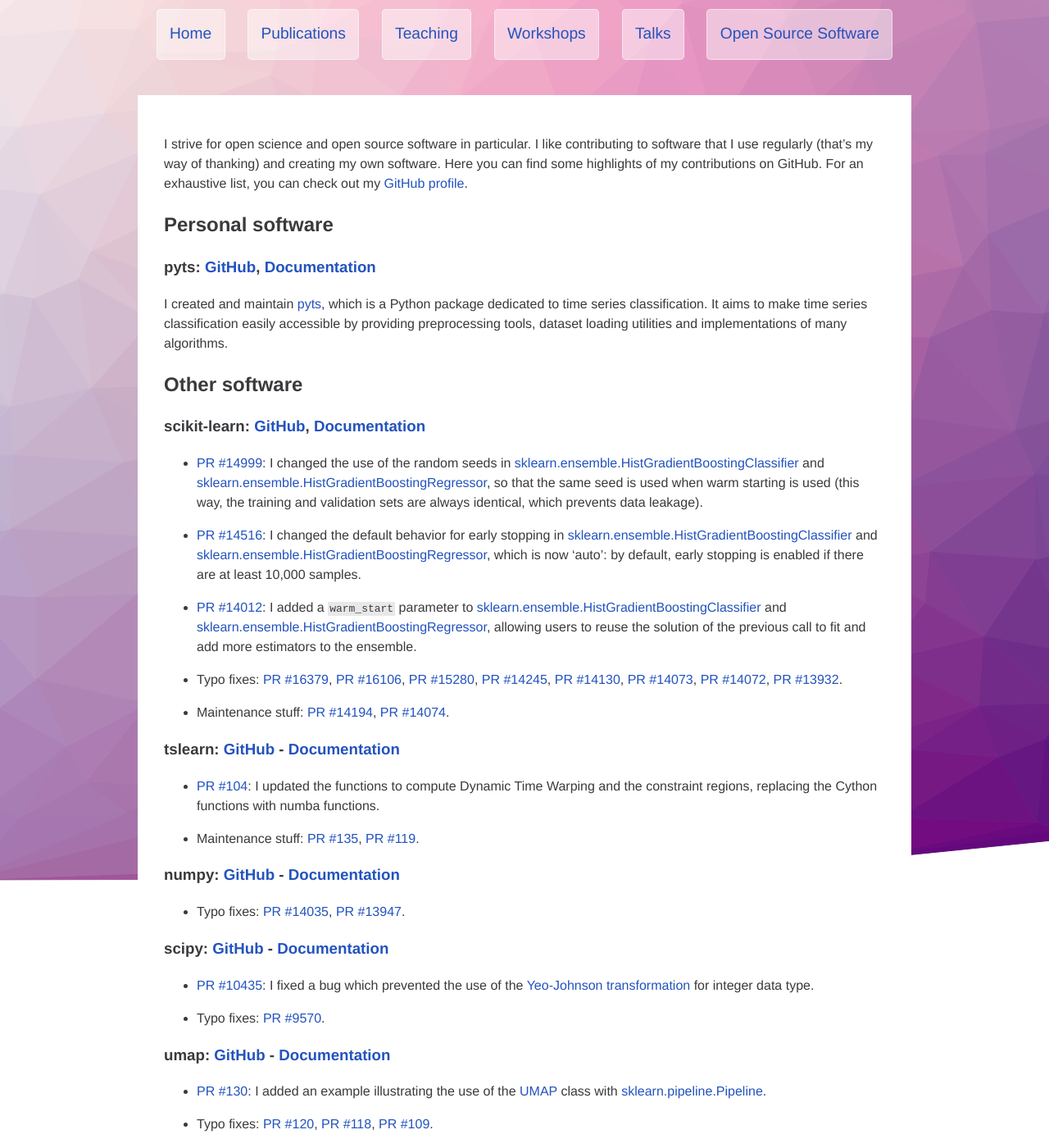
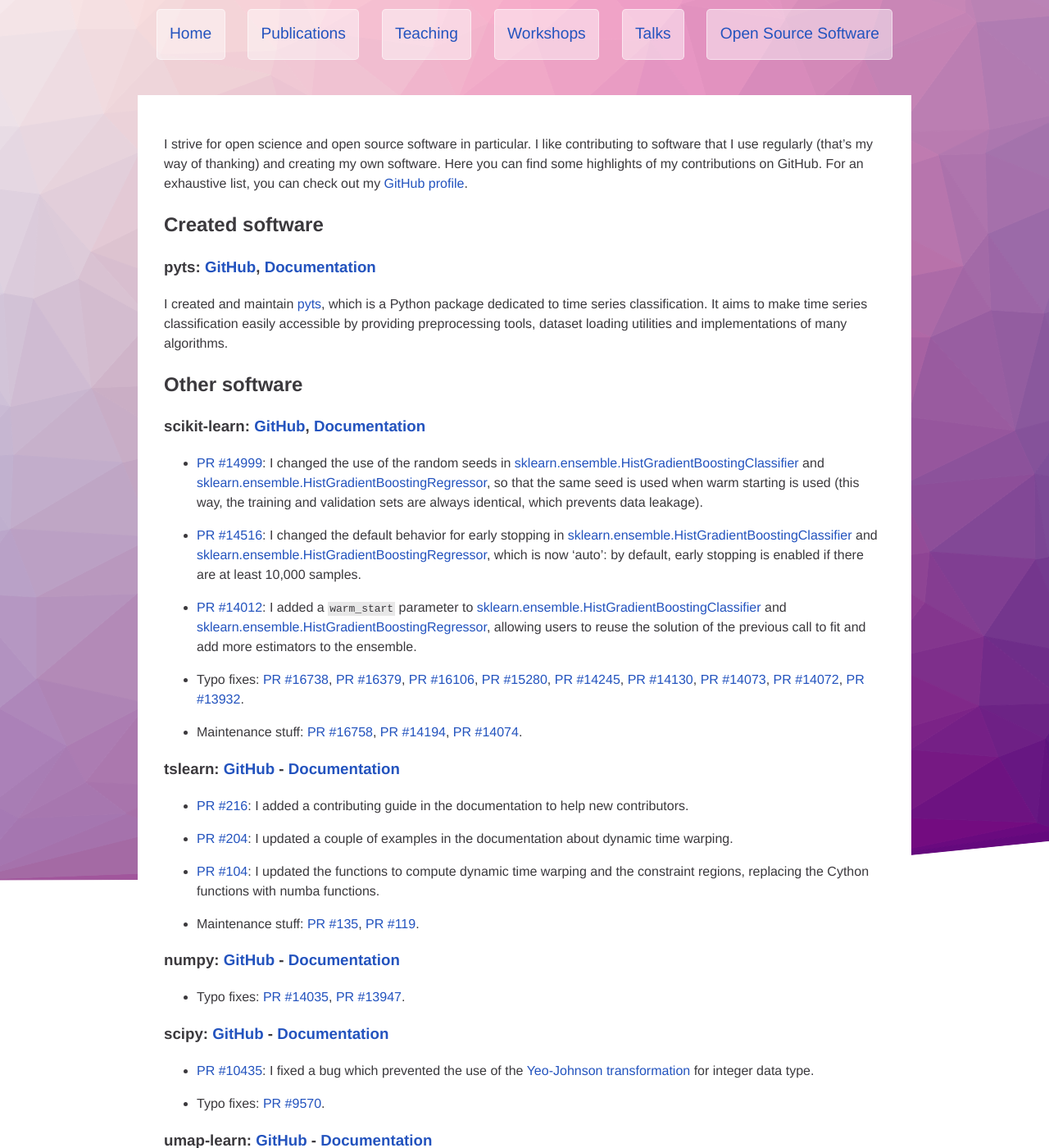
Before and after one commit to johannfaouzi/johannfaouzi.github.io, a Jekyll site: the page built from open_source_software.md, in a window 1280 px wide and 1400 px high, scrolled down 207 px. Shown: the whole window at 82% size. Built offline with Jekyll 4.4.1, drawn with Linux system fonts in a browser that asks for light colours; some web fonts are replaced; our own code applies the rules of GitHub Pages for plain Markdown files.

Commit message:
Fix typos

```diff
--- a/open_source_software.md
+++ b/open_source_software.md
@@ -5,7 +5,8 @@ Here you can find some highlights of my contributions on GitHub.
 For an exhaustive list, you can check out my
 [GitHub profile](https://github.com/johannfaouzi).
 
-## Personal software
+
+## Created software
 
 ### pyts: [GitHub](https://github.com/johannfaouzi/pyts), [Documentation](https://pyts.readthedocs.io)
 
@@ -45,6 +46,7 @@ allowing users to reuse the solution of the previous call to fit and add more
 estimators to the ensemble.
 
 * Typo fixes:
+[PR #16738](https://github.com/scikit-learn/scikit-learn/pull/16379),
 [PR #16379](https://github.com/scikit-learn/scikit-learn/pull/16379),
 [PR #16106](https://github.com/scikit-learn/scikit-learn/pull/16106),
 [PR #15280](https://github.com/scikit-learn/scikit-learn/pull/15280),
@@ -55,14 +57,21 @@ estimators to the ensemble.
 [PR #13932](https://github.com/scikit-learn/scikit-learn/pull/13932).
 
 * Maintenance stuff:
+[PR #16758](https://github.com/scikit-learn/scikit-learn/pull/16379),
 [PR #14194](https://github.com/scikit-learn/scikit-learn/pull/14194),
 [PR #14074](https://github.com/scikit-learn/scikit-learn/pull/14074).
 
 
 ### tslearn: [GitHub](https://github.com/rtavenar/tslearn) - [Documentation](https://tslearn.readthedocs.io)
 
+* [PR #216](https://github.com/rtavenar/tslearn/pull/216): I added a
+contributing guide in the documentation to help new contributors.
+
+* [PR #204](https://github.com/rtavenar/tslearn/pull/204): I updated a couple
+of examples in the documentation about dynamic time warping.
+
 * [PR #104](https://github.com/rtavenar/tslearn/pull/104): I updated the functions
-to compute Dynamic Time Warping and the constraint regions, replacing the
+to compute dynamic time warping and the constraint regions, replacing the
 Cython functions with numba functions.
 
 * Maintenance stuff:
@@ -88,7 +97,7 @@ for integer data type.
 [PR #9570](https://github.com/scipy/scipy/pull/9570).
 
 
-### umap: [GitHub](https://github.com/lmcinnes/umap) - [Documentation](https://umap-learn.readthedocs.io)
+### umap-learn: [GitHub](https://github.com/lmcinnes/umap) - [Documentation](https://umap-learn.readthedocs.io)
 
 * [PR #130](https://github.com/lmcinnes/umap/pull/130): I added an example
 illustrating the use of the
```
Also changed, not shown: publications.md (+4 -4 lines), teaching.md (+2 -2 lines), workshops.md (+1 -1 lines).
